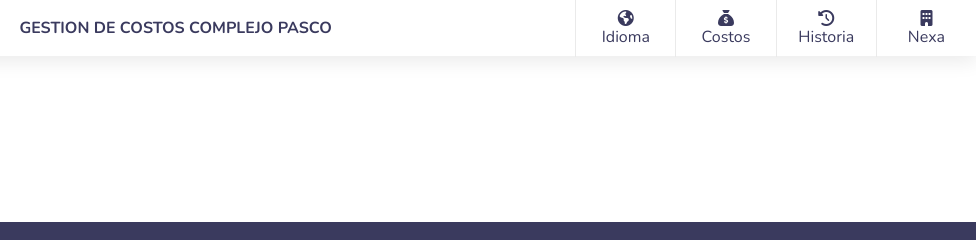
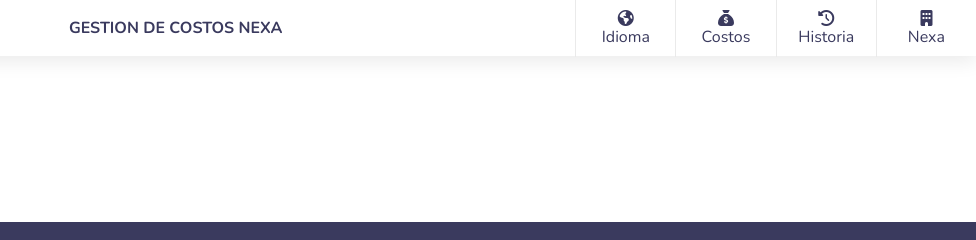
Before and after one commit to YhonatanQU/PaginaNexa, a plain HTML site: page index.html in a window 1280 px wide. Shown: the top 240 px of the page, 304-1280 px from the left. Drawn offline with nearby package versions, Linux system fonts and the light colour scheme.

Commit message:
cambio de titulo

```diff
--- a/index.html
+++ b/index.html
@@ -18,7 +18,7 @@
                 <h1>nexa</h1>
             </div>
             <div class="header-title">
-                <h4 class="title">GESTION DE COSTOS COMPLEJO PASCO</h4>
+                <h4 class="title">GESTION DE COSTOS NEXA</h4>
             </div>
 
             <div class="header-nav">
```
